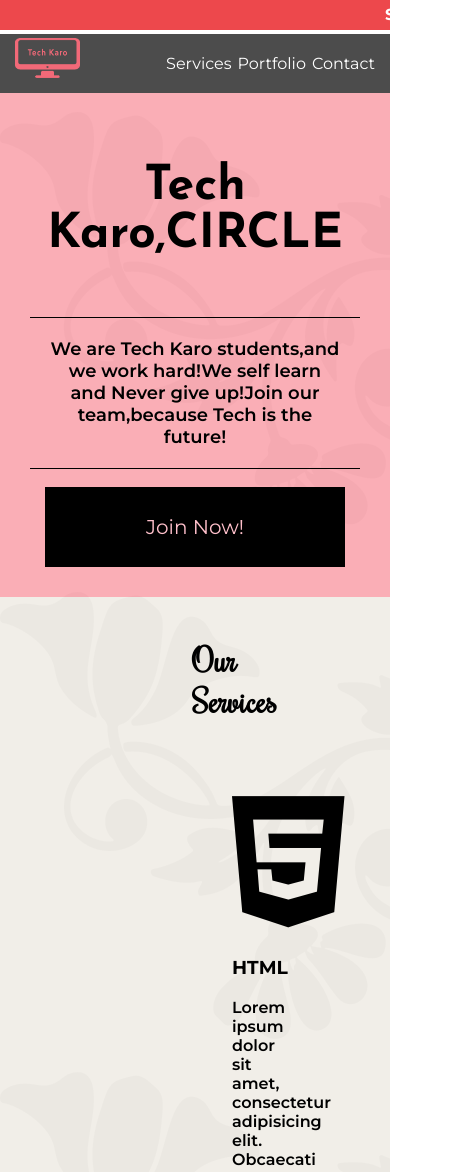
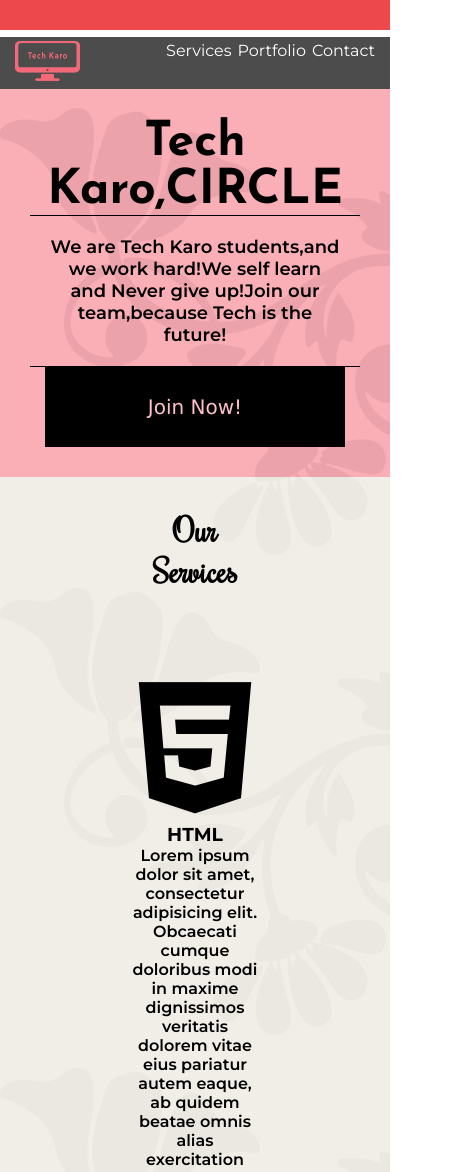
Before and after one commit to BushraSheeraz/task-may-14, a plain HTML site: page index.html in a window 390 px wide. Shown: the top 1172 px of the page, 474 px wide, since content can reach past the window. Drawn offline with Linux system fonts and the light colour scheme.

Commit message:
Added some minor adjustments.

```diff
--- a/style.css
+++ b/style.css
@@ -1,16 +1,14 @@
 /* write your styles here */
 *{
     font-family: 'Montserrat', sans-serif;
-}
-
-body{
+    box-sizing: border-box;
     margin: 0%;
 }
 
 marquee{
     background-color: #ed484c;
     color: white;
-    height: 20px;
+    height: 30px;
     padding: 5px;
     font-weight: bold;
 }
@@ -21,13 +19,22 @@
     display: flex;
     justify-content: space-between;
     padding: 8px 30px;
+    margin-top:3px;
+    position: sticky;
+    top: 30px;
 }
 
 header img{
     width: 65px;
     height: 40px;
 }
-
+/* header{
+    overflow: hidden;
+    background-color: #333;
+    position: fixed;
+    top: 30px;
+    width: 100%;
+} */
 nav ul{
       display: flex;
       flex-direction: row;
@@ -51,6 +58,7 @@
 }
 
 #about{
+    background-image: url(images/floral.png);
     background-color:rgba(245, 94, 110, 0.5);
     padding: 30px;
     display: flex;
@@ -60,15 +68,16 @@
 }
 
 #about h1{
+    font-size: 4em;
     font-family: 'Josefin Sans', sans-serif;
-    font-size: 4em;
     font-weight: bolder;
 }
 
 .paragraph {
+    font-family: 'Montserrat', sans-serif;
     font-size: 18px;
+    text-align: center;
     font-weight: 600;
-    text-align: center;
     border-top:1px solid black;
     border-bottom: 1px solid black;
     padding: 20px;
@@ -76,7 +85,7 @@
 }
 
 .join{
-    font-family: 'Montserrat', sans-serif;
+    font-family: Verdana, Geneva, Tahoma, sans-serif;
     font-size: 20px;
     background-color: black;
     width: 15em;
@@ -161,13 +170,14 @@
     flex-direction: row;
     flex-wrap: wrap;
     justify-content: center;
-    margin: 2em 6em 0 6em;
+    margin: 2em 4em;
 }
 
 #portfolio div img{
     width: 250px;
     height: 180px;
     border-radius: 10px;
+    margin: 1em 1em;
 }
 
 /* Portfolio hover effects */
@@ -178,12 +188,12 @@
 	/* top: 0;
     left: 0;
     z-index: 1; */
-    margin: 1em 3em;
+    margin: 1em 1em;
 }
 
 .caption{
 	text-align: center;
-	padding: 47px 0px 47px 0;
+    padding: 50px 0px 78px 0;
 	z-index: 2;
 	position: absolute;
 	top: 0;
@@ -233,11 +243,11 @@
     background-color:rgba(89, 146, 145, 0.1);
     border-color: #575656b6;
 }
-
 .contact-button button:hover{
     background-color: black !important;
     color: #fcdea6;
     cursor: pointer;
+    border: none;
 }
 
 footer{
@@ -247,8 +257,8 @@
     background-image: url(images/floral.png);
     background-color: black;
     color: white;
-    height:3em;
-    paddin-top: 20px;
+    height: 3em;
+    padding-top:20px;
 }
 
 footer:hover i{
@@ -258,7 +268,7 @@
 /* responsive */
 
 
-@media screen and (max-width:600px){
+@media screen and (max-width:500px){
     header{
         background-color: #4c4c4c;
     color: white;
@@ -306,20 +316,63 @@
 
     }
 }
+
 @media screen and (max-width:992px){
-    .portfolio-container{
-        margin: 2em 6em 0 6em;
+    header{
+        background-color: #4c4c4c;
+        color: white;
+        display: flex;
+        justify-content: space-between;
+        padding: 4px 15px;
     }
-    .portfolio-img{
-        margin: 1em 3em;
+    nav ul{
+        display: flex;
+        flex-direction: row;
+    }
+
+    li{
+      list-style: none;
+      margin-left: 6px;
+    }
+    #about h1{
+        font-size: 3em;
+        font-weight: bold;
+        text-align: center;
+    }
+    #about{
+        padding-top: 30px;
+        display: flex;
+        flex-direction: column;
+        justify-content: center;
+
     }
     #services{
         display: flex;
         flex-direction: column;
-        padding: 1em 12em;
+        padding: 2em 12em;
+        justify-content: center;
+        align-items: center;
+    }
+    #services p{
+        /* max-width: 50%; */
+        text-align: center;
     }
     #services .logo{
         display: flex;
         flex-direction: column;
     }
+    .logo figure{
+        margin-top: 2em;
+    }
+    #portfolio{
+        display: flex;
+        flex-direction: column;
+        align-items: center;
+    }
+    .portfolio-container{
+        display: flex;
+        flex-wrap: wrap;
+
+
+    }
 }
```
